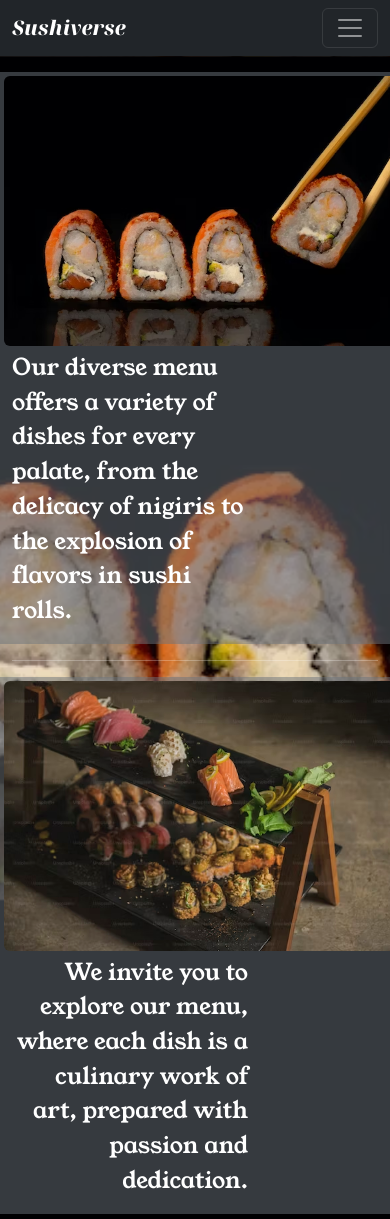
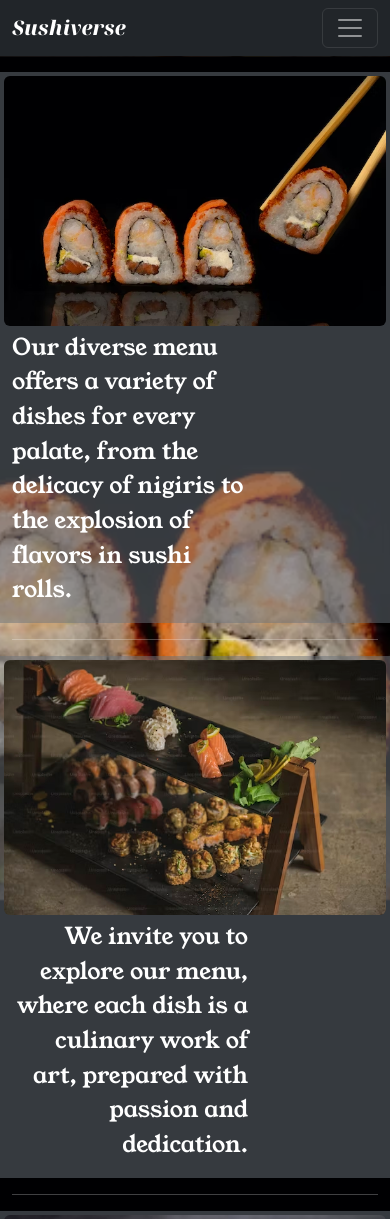
Before and after one commit to BurakTC/restaurant-css-framework, a plain HTML site: page pictures2.html in a window 390 px wide. Shown: the top 1219 px of the page. Drawn offline with nearby package versions, Linux system fonts and the light colour scheme.

Commit message:
images responsive OK

```diff
--- a/pictures2.html
+++ b/pictures2.html
@@ -70,7 +70,7 @@
 
         <div class="row d-flex" style="background-color: rgba(108, 117, 125, 0.5)">
             <div class="col-12 col-md-4 p-1">
-                <img style="width: 400px; height: 270px;"
+                <img style="max-width: 400px; max-height: 270px;"
                     src="./pictures/photo-1617196034183-421b4917c92d.avif"
                     class="card-img-top rounded" alt="sushi photo">
             </div>
@@ -92,7 +92,7 @@
                 </p>
             </div>
             <div class="col-12 col-md-4 p-1">
-                <img style="width: 400px; height: 270px;"
+                <img style="max-width: 400px; max-height: 270px;"
                 src="./pictures/premium_photo-1668998196209-a8b178db54ba.avif"
                 class="card-img-top rounded" alt="sushi photo">
             </div>
@@ -102,7 +102,7 @@
         <hr class="text-white">
         <div class="row d-flex" style="background-color: rgba(108, 117, 125, 0.5)">
             <div class="col-12 col-md-4 p-1">
-                <img style="width: 400px; height: 270px;"
+                <img style="max-width: 400px; max-height: 270px;"
                     src="pictures\photo-1583623025817-d180a2221d0a.avif"
                     class="card-img-top rounded" alt="sushi photo">
             </div>
```
Also changed, not shown: pictures.html (+4 -7 lines), pictures3.html (+3 -3 lines), pictures4.html (+3 -3 lines).
